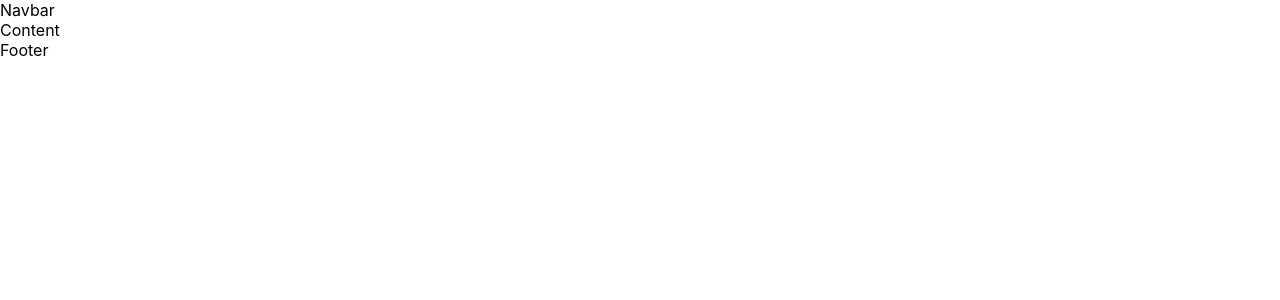
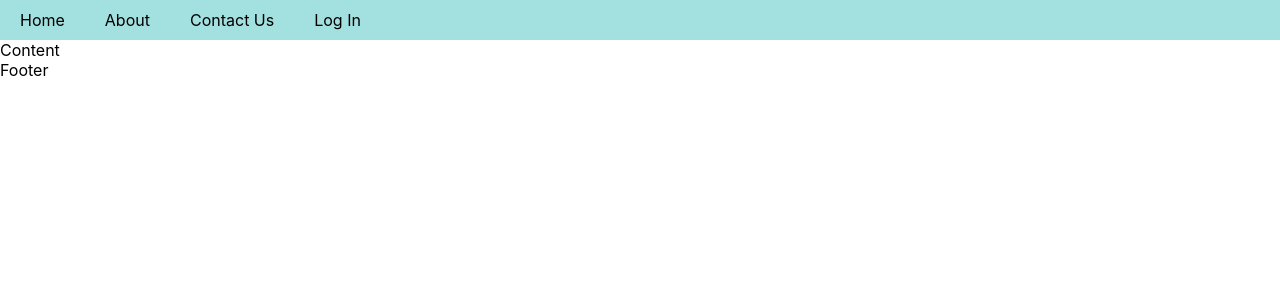
Before and after one commit to Sohaib-Ahmed21/gdsc_nust_task, a React (Create React App) app: page / in a window 1280 px wide. Shown: the top 300 px of the page. Built offline with nearby package versions, Linux system fonts and the light colour scheme.

Commit message:
created basic navbar

```diff
--- a/src/components/Navbar.js
+++ b/src/components/Navbar.js
@@ -3,6 +3,13 @@ import "../styles/navbar.css"
 
 export const Navbar = () => {
 	return (
-		<div>Navbar</div>
+		<nav>
+			<ul>
+				<li>Home</li>
+				<li>About</li>
+				<li>Contact Us</li>
+				<li>Log In</li>
+			</ul>
+		</nav>
 	)
 }
--- a/src/index.css
+++ b/src/index.css
@@ -11,3 +11,8 @@ code {
   font-family: source-code-pro, Menlo, Monaco, Consolas, 'Courier New',
     monospace;
 }
+
+* {
+  margin: 0;
+  padding: 0;
+}
--- a/src/styles/navbar.css
+++ b/src/styles/navbar.css
@@ -0,0 +1,12 @@
+nav {
+	background-color: rgb(163, 224, 224);
+	box-sizing: content-box;
+}
+nav > ul {
+	display: flex;
+}
+nav > ul > li {
+	list-style: none;
+	margin: 5px 10px;
+	padding: 5px 10px;
+}
```
